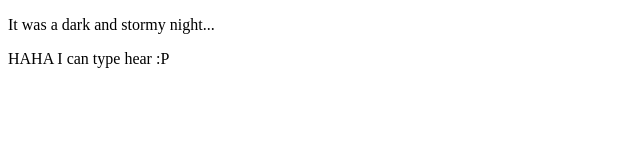
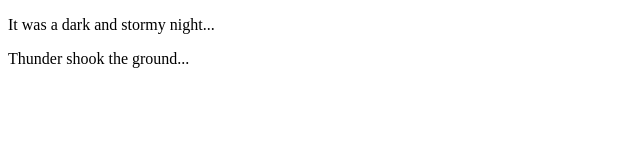
Before and after one commit to bteddygames/fireside-story, a plain HTML site: page index.html in a window 1280 px wide. Shown: the full height of the page, 0-640 px from the left. Drawn offline with Linux system fonts and the light colour scheme.

Commit message:
Remodified index.html

```diff
--- a/index.html
+++ b/index.html
@@ -2,6 +2,6 @@
 <html>
     <body>
         <p>It was a dark and stormy night...</p>
-        <p>HAHA I can type hear :P</p>
+        <p>Thunder shook the ground...</p>
     </body>
 </html>
```
